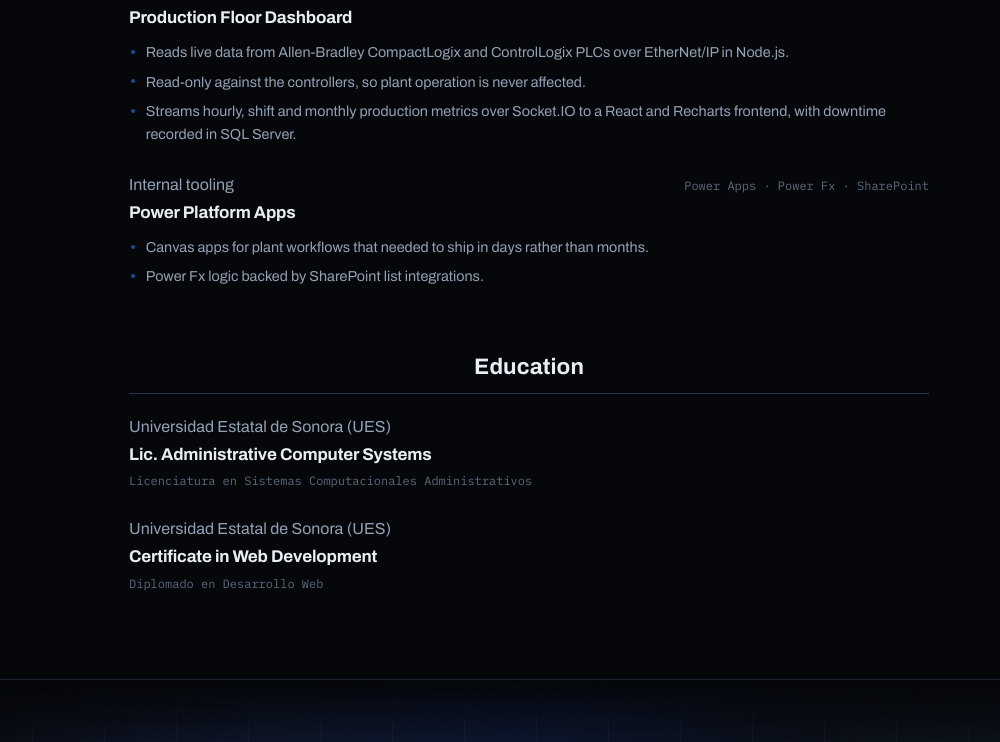
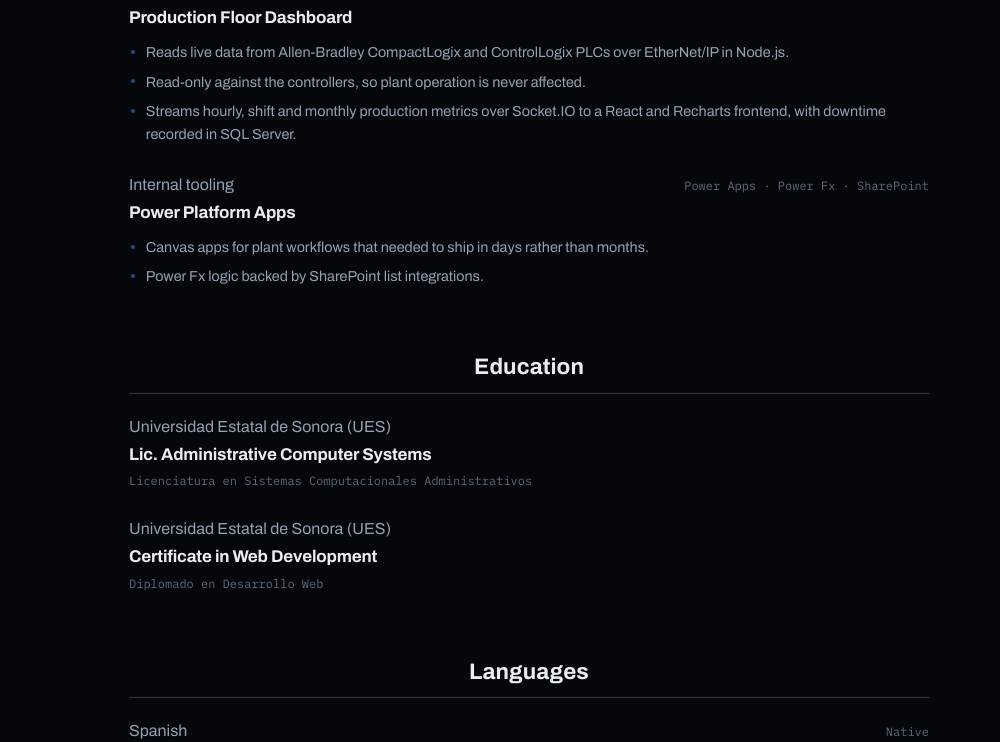
Before and after one commit to MiguelRogelio/curriculum, a React (Vite) app: page / in a window 1280 px wide. Shown: the part 2008-2750 px from the top of the page, without its empty margins (111-1111 px from the left). Built offline with nearby package versions, Linux system fonts and the light colour scheme.

Commit message:
Add Languages component and update profile data structure with language proficiency

```diff
--- a/src/App.tsx
+++ b/src/App.tsx
@@ -1,6 +1,7 @@
 import { Education } from './components/Education.tsx'
 import { Experience } from './components/Experience.tsx'
 import { Footer } from './components/Footer.tsx'
+import { Languages } from './components/Languages.tsx'
 import { Masthead } from './components/Masthead.tsx'
 import { Skills } from './components/Skills.tsx'
 import { Summary } from './components/Summary.tsx'
@@ -16,6 +17,7 @@ export function App() {
         <Experience />
         <Work />
         <Education />
+        <Languages />
       </main>
       <Footer />
     </>
--- /dev/null
+++ b/src/components/Languages.tsx
@@ -0,0 +1,18 @@
+import { languages } from '../data/profile.ts'
+import { Section } from './Section.tsx'
+
+export function Languages() {
+  return (
+    <Section id="languages" title="Languages">
+      {languages.map((entry) => (
+        <article className="entry" key={entry.language}>
+          <header className="entry-head">
+            <p className="entry-org">{entry.language}</p>
+            <p className="entry-context">{entry.level}</p>
+          </header>
+          <p className="lang-note">{entry.note}</p>
+        </article>
+      ))}
+    </Section>
+  )
+}
--- a/src/data/profile.ts
+++ b/src/data/profile.ts
@@ -198,6 +198,25 @@ export const roles: Role[] = [
 	},
 ];
 
+/**
+ * Levels stated on the CEFR scale so they read the same to any recruiter.
+ * Kept honest: the reading skill is real and load-bearing at work; the
+ * conversational level is not there yet, and saying so is better than
+ * discovering it in an interview.
+ */
+export const languages = [
+	{
+		language: "Spanish",
+		level: "Native",
+		note: "First language.",
+	},
+	{
+		language: "English",
+		level: "A1 · CEFR",
+		note: "Technical reading is day-to-day work: framework documentation, API references, error messages, GitHub issues and code review threads are all read directly in English. Written exchange in short form. Conversation is at a beginner level and actively improving.",
+	},
+] as const;
+
 export const education = [
 	{
 		school: "Universidad Estatal de Sonora (UES)",
--- a/src/styles/global.css
+++ b/src/styles/global.css
@@ -419,6 +419,14 @@ ol {
   margin-top: 0.2rem;
 }
 
+/* Prose, not a label — set in the body face so a full sentence stays readable. */
+.lang-note {
+  font-size: 0.9rem;
+  line-height: 1.6;
+  color: var(--ink-2);
+  margin-top: 0.35rem;
+}
+
 /* ==========================================================================
    Footer
    ========================================================================== */
```
